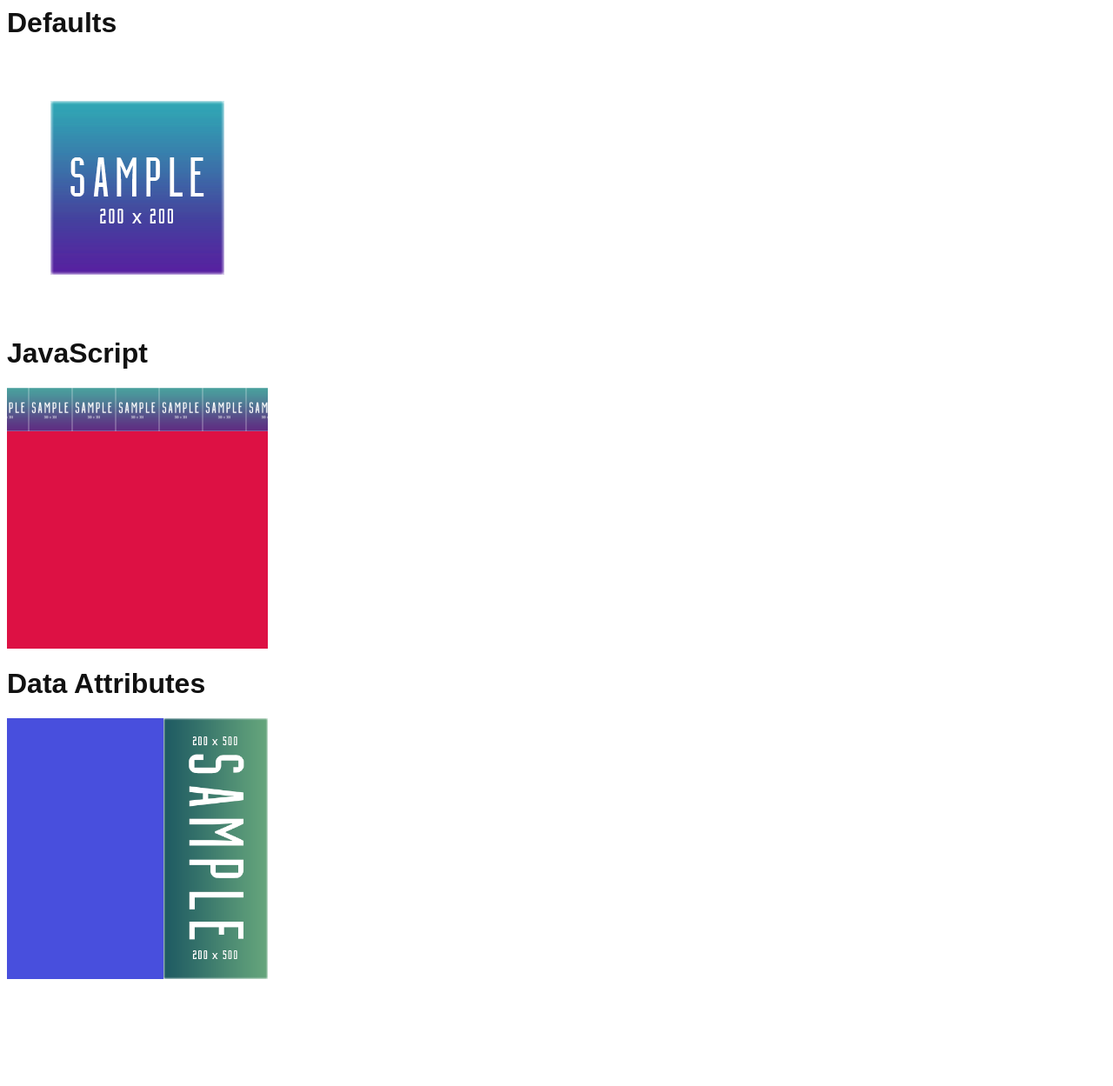
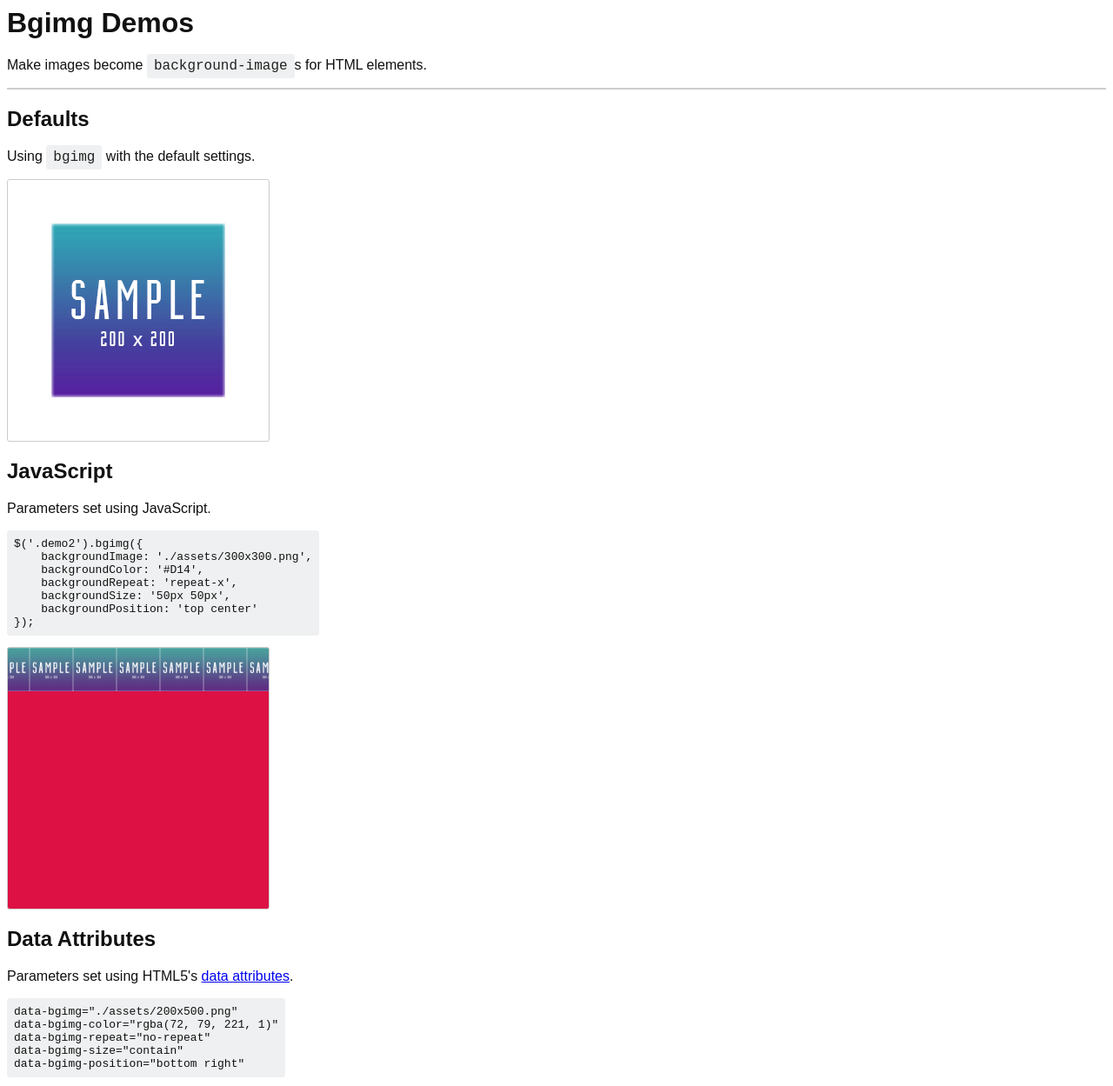
Before and after one commit to rocity/jquery-bgimg, a plain HTML site: page demo/index.html in a window 1280 px wide. Shown: the top 1249 px of the page at 87% size. Before the commit the page ends 1141 px from the top, so only its background shows below. Drawn offline with nearby package versions, Linux system fonts and the light colour scheme.

Commit message:
Update demo page with more details on usage

```diff
--- a/demo/assets/style.css
+++ b/demo/assets/style.css
@@ -2,9 +2,37 @@ html {
     color: #111;
     font-family: sans-serif;
 }
+
+hr {
+    border: 1px solid #ccc;
+}
+
+pre {
+    background: #EFF0F1;
+    display: inline-block;
+    padding: 8px;
+    margin-top: 0;
+    border-radius: 3px;
+}
+
+footer p {
+    text-align: center;
+    font-size: 12px;
+}
+
 .demodiv {
     width: 300px;
     height: 300px;
     display: block;
     margin-bottom: 15px;
+    border: 1px solid #ccc;
+    border-radius: 3px;
 }
+
+.code {
+    padding: 5px 8px;
+    background-color: #EFF0F1;
+    color: #222;
+    font-family: "courier new";
+    border-radius: 3px;
+}
--- a/demo/index.html
+++ b/demo/index.html
@@ -4,17 +4,43 @@
         <link rel="stylesheet" type="text/css" href="./assets/style.css">
     </head>
     <body>
-        <h1>Defaults</h1>
+        <h1>Bgimg Demos</h1>
+        <p>Make images become <span class="code">background-image</span>s for HTML elements.</p>
+        <hr>
+
+        <h2>Defaults</h2>
+        <p>
+            Using <span class="code">bgimg</span> with the default settings.
+        </p>
         <div
             class="demodiv demo"
             data-bgimg="./assets/200x200-4.png"
             ></div>
 
-        <h1>JavaScript</h1>
+        <h2>JavaScript</h2>
+        <p>
+            Parameters set using JavaScript.
+        </p>
+        <pre>$('.demo2').bgimg({
+    backgroundImage: './assets/300x300.png',
+    backgroundColor: '#D14',
+    backgroundRepeat: 'repeat-x',
+    backgroundSize: '50px 50px',
+    backgroundPosition: 'top center'
+});</pre>
         <div
             class="demodiv demo2"></div>
 
-        <h1>Data Attributes</h1>
+        <h2>Data Attributes</h2>
+        <p>
+            Parameters set using HTML5's <a href="https://developer.mozilla.org/en/docs/Web/Guide/HTML/Using_data_attributes">data attributes</a>.
+        </p>
+        <pre>
+data-bgimg="./assets/200x500.png"
+data-bgimg-color="rgba(72, 79, 221, 1)"
+data-bgimg-repeat="no-repeat"
+data-bgimg-size="contain"
+data-bgimg-position="bottom right"</pre>
         <div
             class="demodiv demo3"
             data-bgimg="./assets/200x500.png"
@@ -37,5 +63,9 @@
             });
             $('.demo3').bgimg()
         </script>
+
+    <footer>
+        <p>Copyright &copy; 2016 <a href="https://github.com/rocity">Kevin Kalis</a></p>
+    </footer>
     </body>
 </html>
```
